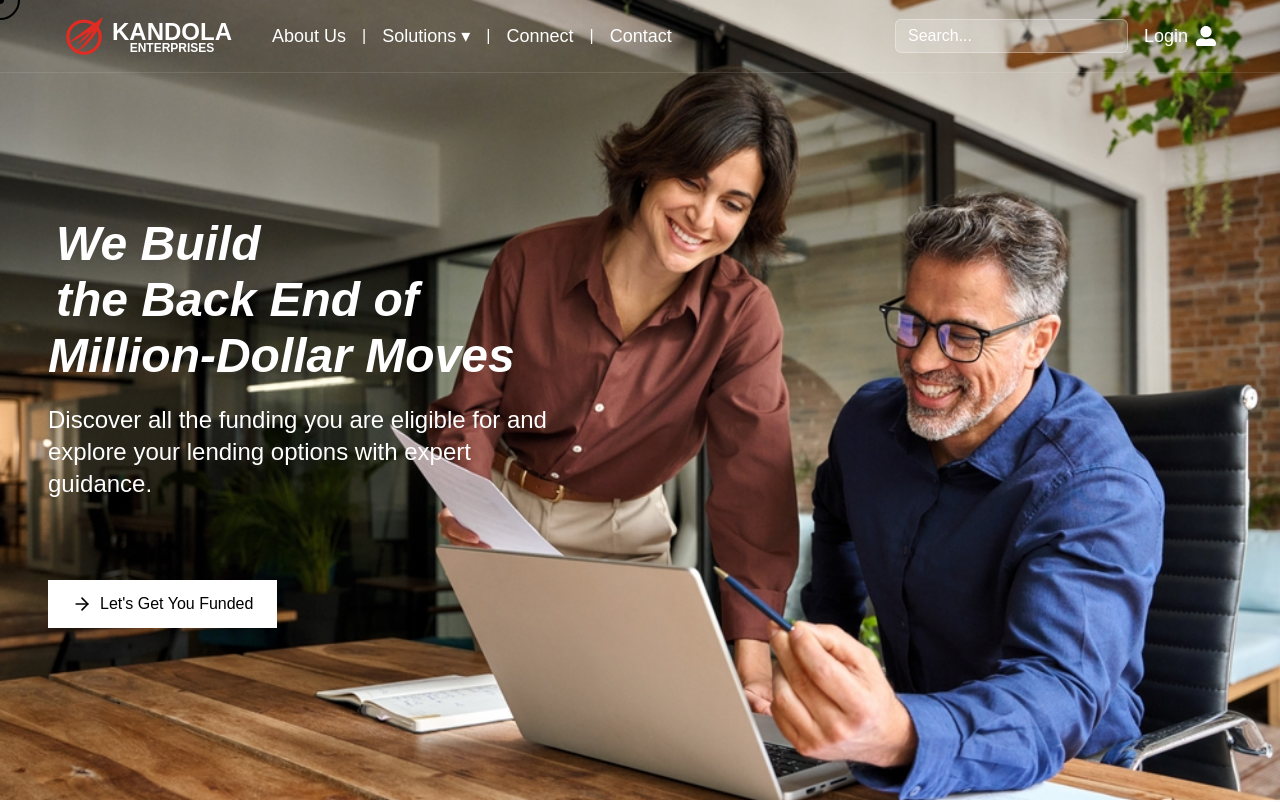
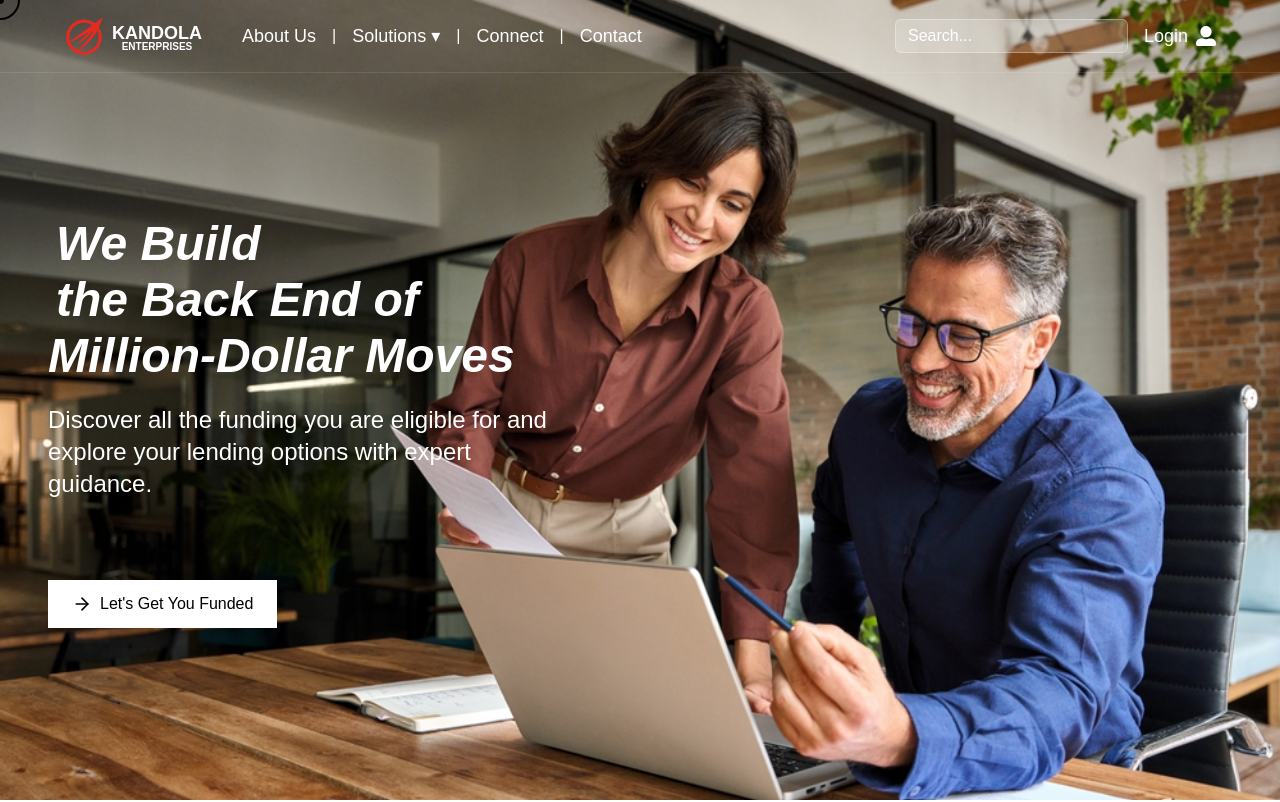
Before and after one commit to Kaif3246/Service, a React (Vite) app in the folder Kandola_Enterprises/: page / in a window 1280 px wide. Shown: the top 802 px of the page. Built offline with nearby package versions, Linux system fonts and the light colour scheme.

Commit message:
Short message about what you changed

```diff
--- a/Kandola_Enterprises/src/components/common/Navbar.jsx
+++ b/Kandola_Enterprises/src/components/common/Navbar.jsx
@@ -53,11 +53,11 @@ const Navbar = () => {
         <div className="flex items-center pl-[64px] gap-10">
           <Link to="/" className="flex items-center gap-2">
             <img src={logo} alt="Logo" className="h-10 w-auto" />
-            <div className="flex flex-col justify-center leading-tight h-10 text-center">
-              <h1 className="font-bold text-2xl" style={{ fontFamily: '"Poppins", sans-serif' }}>
+            <div className="flex flex-col justify-center  text-center">
+              <h1 className="font-bold text-lg" style={{ fontFamily: '"Poppins", sans-serif' }}>
                 KANDOLA
               </h1>
-              <p className="font-bold text-xs -mt-2" style={{ fontFamily: '"Poppins", sans-serif' }}>
+              <p className="font-semibold text-[10px] -mt-2" style={{ fontFamily: '"Poppins", sans-serif' }}>
                 ENTERPRISES
               </p>
             </div>
```
